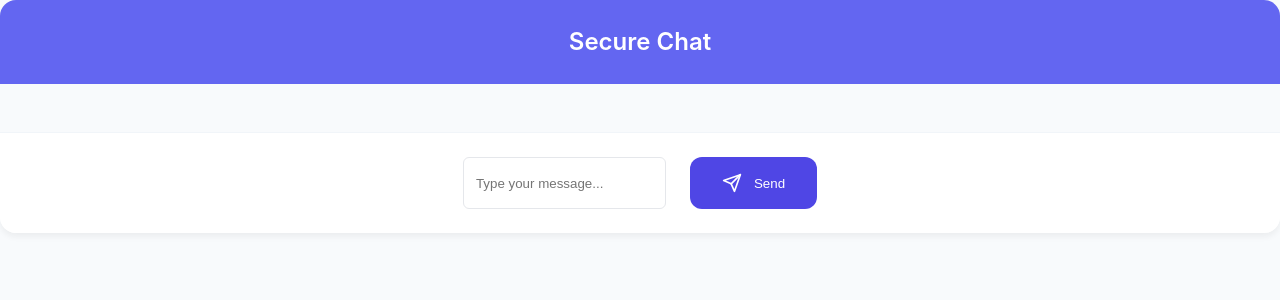
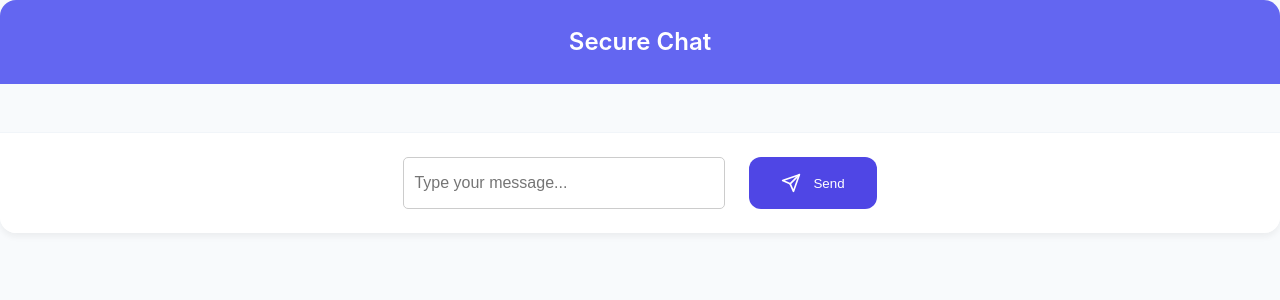
Before and after one commit to SaraLaouini1/chatbot, a React (Vite) app: page / in a window 1280 px wide. Shown: the top 300 px of the page. Built offline with nearby package versions, Linux system fonts and the light colour scheme.

Commit message:
index.css

```diff
--- a/src/index.css
+++ b/src/index.css
@@ -100,7 +100,7 @@ body {
 }
 
 
-#chat-input {
+.chat-input {
     width: 300px;
     min-height: 30px;
     max-height: 150px;
```
